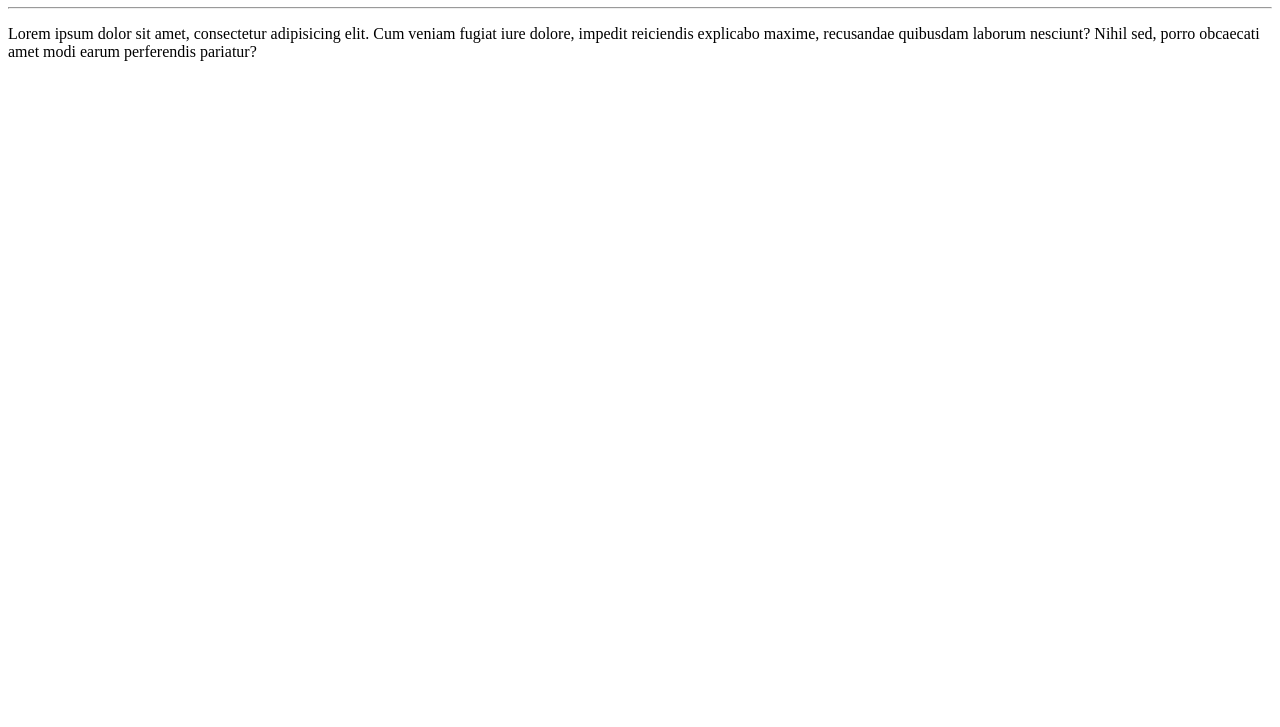
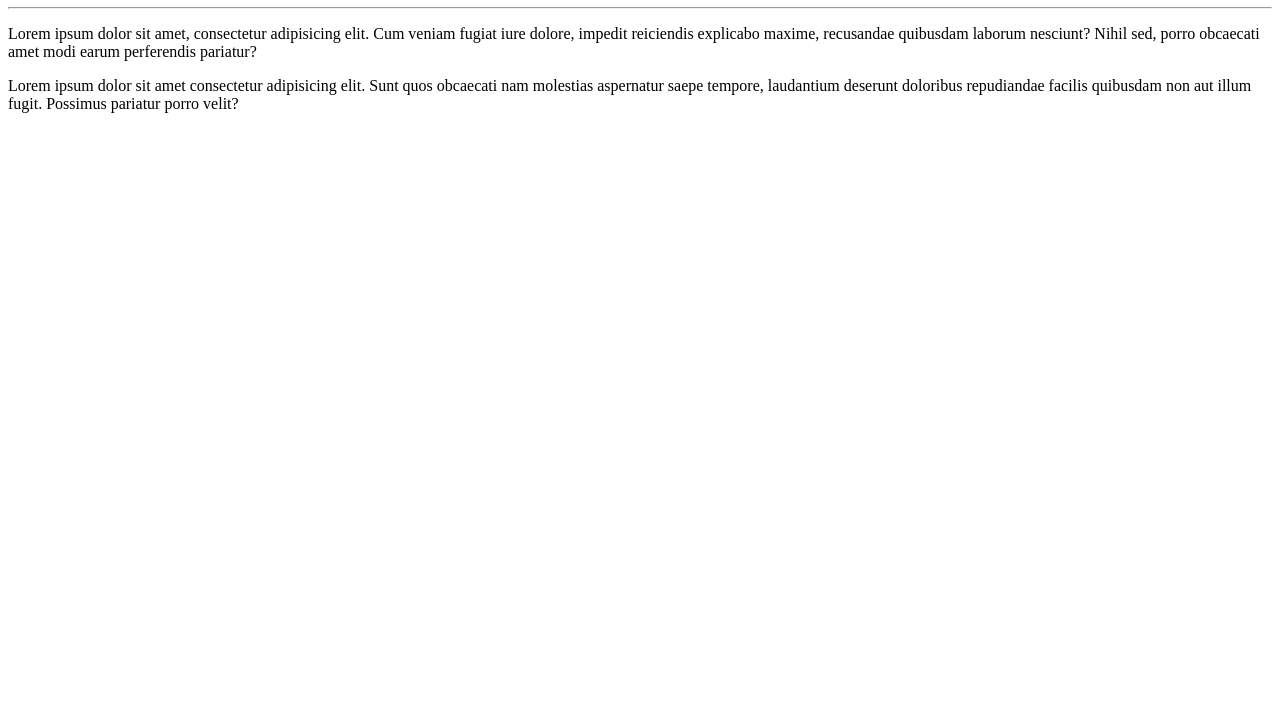
Before and after one commit to Araujjoandrea/Ola-Mundo, a plain HTML site: page site-exemplo/index.html in a window 1280 px wide. Shown: the part 73-800 px from the top of the page. Drawn offline with Linux system fonts and the light colour scheme.

Commit message:
adicionei um parágrafo

```diff
--- a/site-exemplo/index.html
+++ b/site-exemplo/index.html
@@ -9,6 +9,7 @@
     <h1>Olá, Mundo!</h1>
     <hr>
     <p>Lorem ipsum dolor sit amet, consectetur adipisicing elit. Cum veniam fugiat iure dolore, impedit reiciendis explicabo maxime, recusandae quibusdam laborum nesciunt? Nihil sed, porro obcaecati amet modi earum perferendis pariatur?</p>
+    <p>Lorem ipsum dolor sit amet consectetur adipisicing elit. Sunt quos obcaecati nam molestias aspernatur saepe tempore, laudantium deserunt doloribus repudiandae facilis quibusdam non aut illum fugit. Possimus pariatur porro velit?</p>
 
 </body>
 </html>
```
